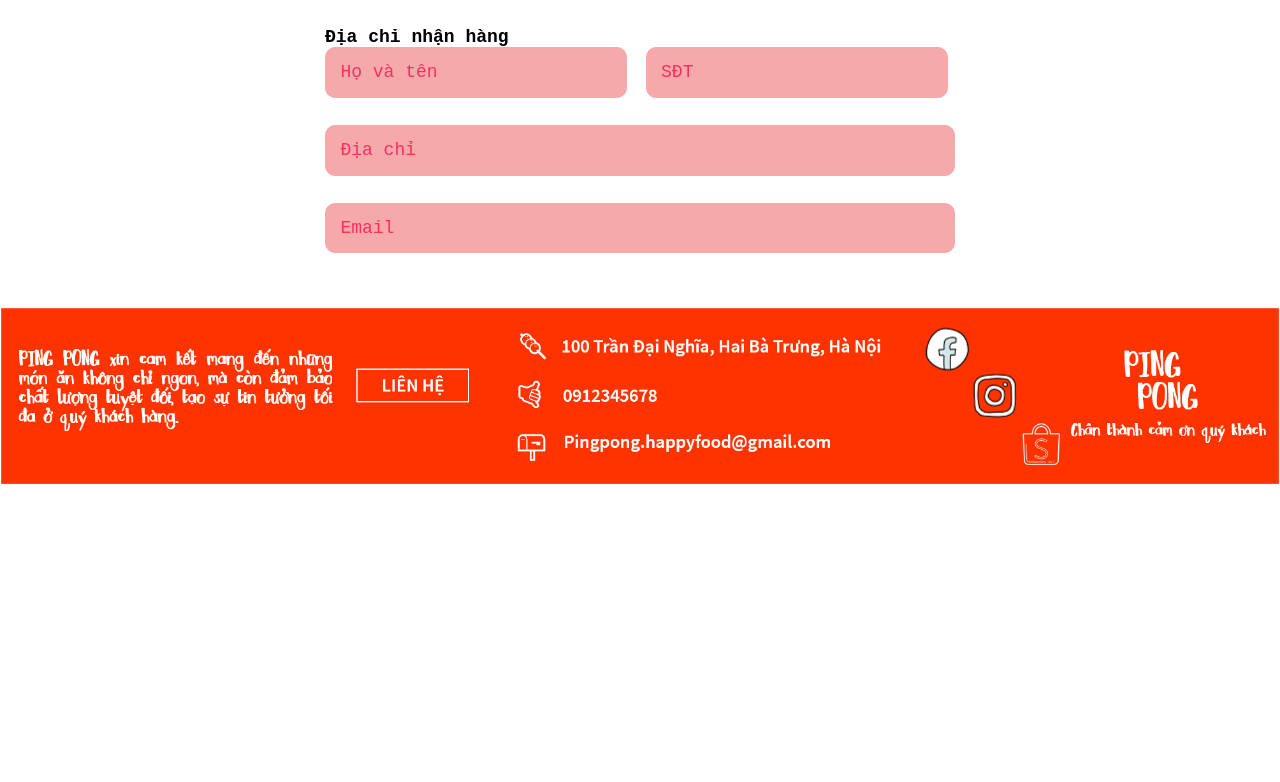
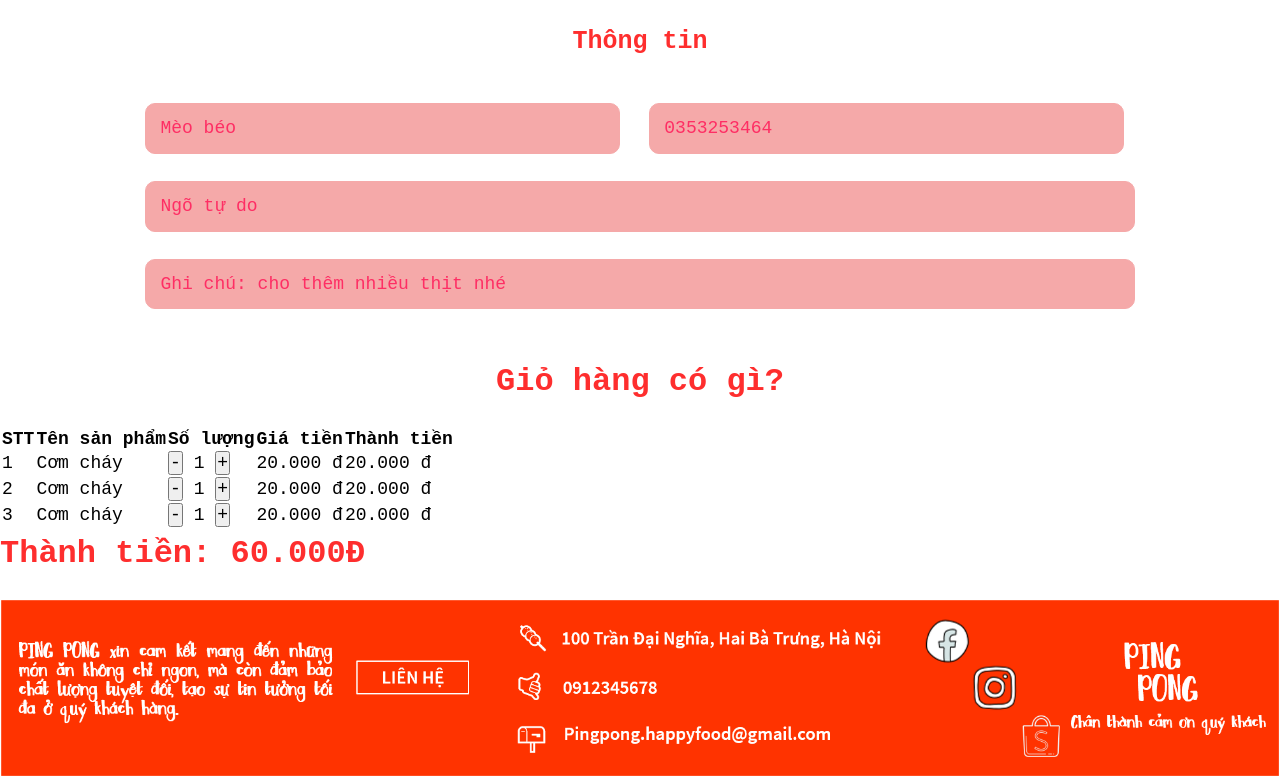
Before and after one commit to uzuhinta/php_mvc_e-commerce, a PHP site: page /framework/users/cart in a window 1280 px wide. Shown: the part 90-872 px from the top of the page. Before the commit the page ends 574 px from the top, so only its background shows below. Run offline with PHP 8.4, Linux system fonts and the light colour scheme.

Commit message:
edit cart and add eat what

```diff
--- a/application/views/users/cart.php
+++ b/application/views/users/cart.php
@@ -1,13 +1,70 @@
 <main>
     <div class="header-bottom">
-        <div class="login-form">
-            <h5>Địa chỉ nhận hàng</h5>
-            <input type="text" name="name" class="register-input1" placeholder="Họ và tên" />
-            <input type="text" name="phone" class="register-input1" style="margin-left:2.9%;" placeholder="SĐT" />
+        <div class="login-form" style="max-width: 55rem;">
+            <p class="title" style="text-align: center;">Thông tin</p>
+            <br>
+            <input type="text" name="name" class="register-input1" placeholder="Mèo béo" />
+            <input type="text" name="phone" class="register-input1" style="margin-left:2.9%;" placeholder="0353253464" />
 
-            <input type="text" name="address" class="register-input2" placeholder="Địa chỉ" />
-            <input type="text" name="email" class="register-input2" placeholder="Email" />
+            <input type="text" name="address" class="register-input2" placeholder="Ngõ tự do" />
+            <input type="text" name="note" class="register-input2" placeholder="Ghi chú: cho thêm nhiều thịt nhé" />
         </div>
+        <p class="title" style="text-align: center; font-size: 32px;">Giỏ hàng có gì?</p>
+        <table>
+            <thead>
+                <th>
+                    STT
+                </th>
+                <th>
+                    Tên sản phẩm
+                </th>
+                <th>
+                    Số lượng
+                </th>
+                <th>
+                    Giá tiền
+                </th>
+                <th>
+                    Thành tiền
+                </th>
+            </thead>
+            <tbody>
+                <tr>
+                    <td>1</td>
+                    <td>Cơm cháy</td>
+                    <td>
+                        <button>-</button>
+                        1
+                        <button>+</button>
+                    </td>
+                    <td>20.000 đ</td>
+                    <td>20.000 đ</td>
+                </tr>
+                <tr>
+                    <td>2</td>
+                    <td>Cơm cháy</td>
+                    <td>
+                        <button>-</button>
+                        1
+                        <button>+</button>
+                    </td>
+                    <td>20.000 đ</td>
+                    <td>20.000 đ</td>
+                </tr>
+                <tr>
+                    <td>3</td>
+                    <td>Cơm cháy</td>
+                    <td>
+                        <button>-</button>
+                        1
+                        <button>+</button>
+                    </td>
+                    <td>20.000 đ</td>
+                    <td>20.000 đ</td>
+                </tr>
+            </tbody>
+        </table>
+        <p class="title" style="text-align: left; font-size: 32px; margin-top: 6px;">Thành tiền: 60.000Đ</p>
     </div>
 </main>
 </div>
```
Also changed, not shown: application/views/products/detail.php (added, +59 -0 lines), application/views/users/eatWhat.php (added, +24 -0 lines), public/img/back.jpg (added), public/img/nem-nuong.PNG (added).
